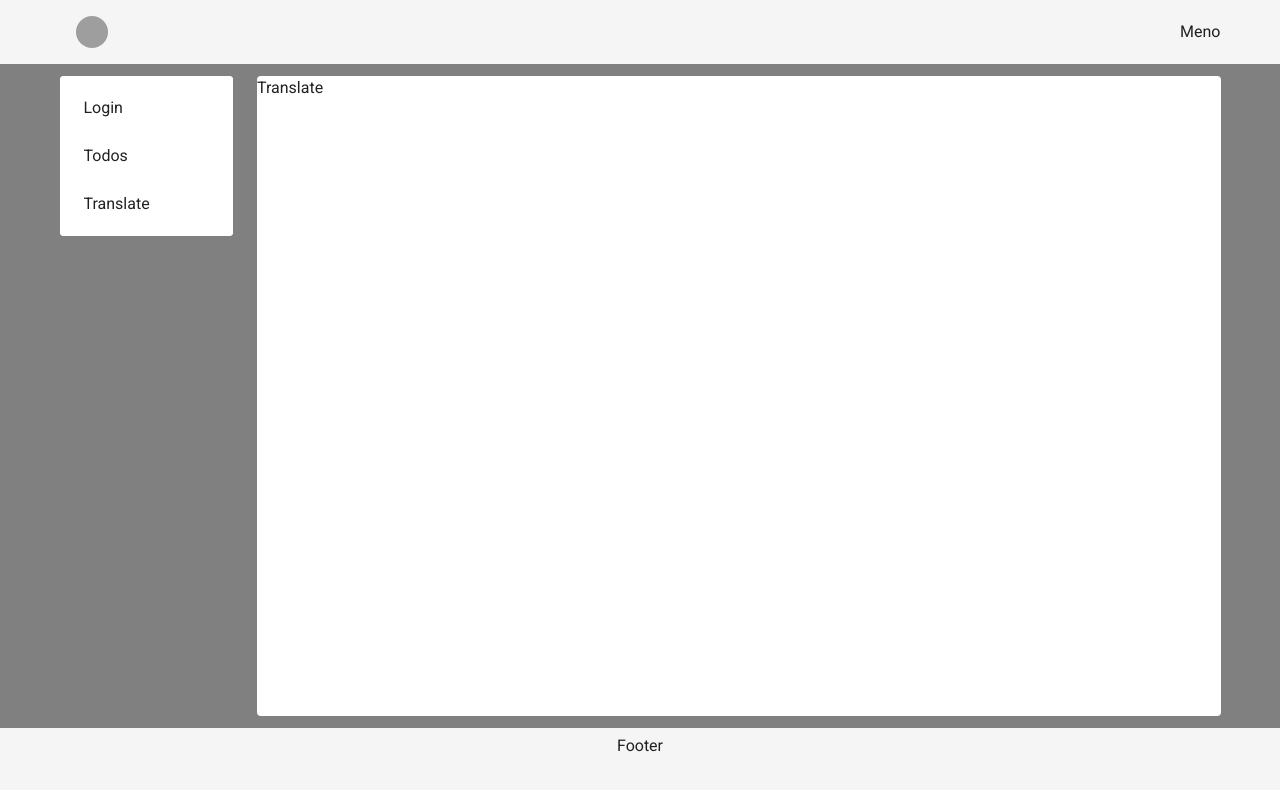
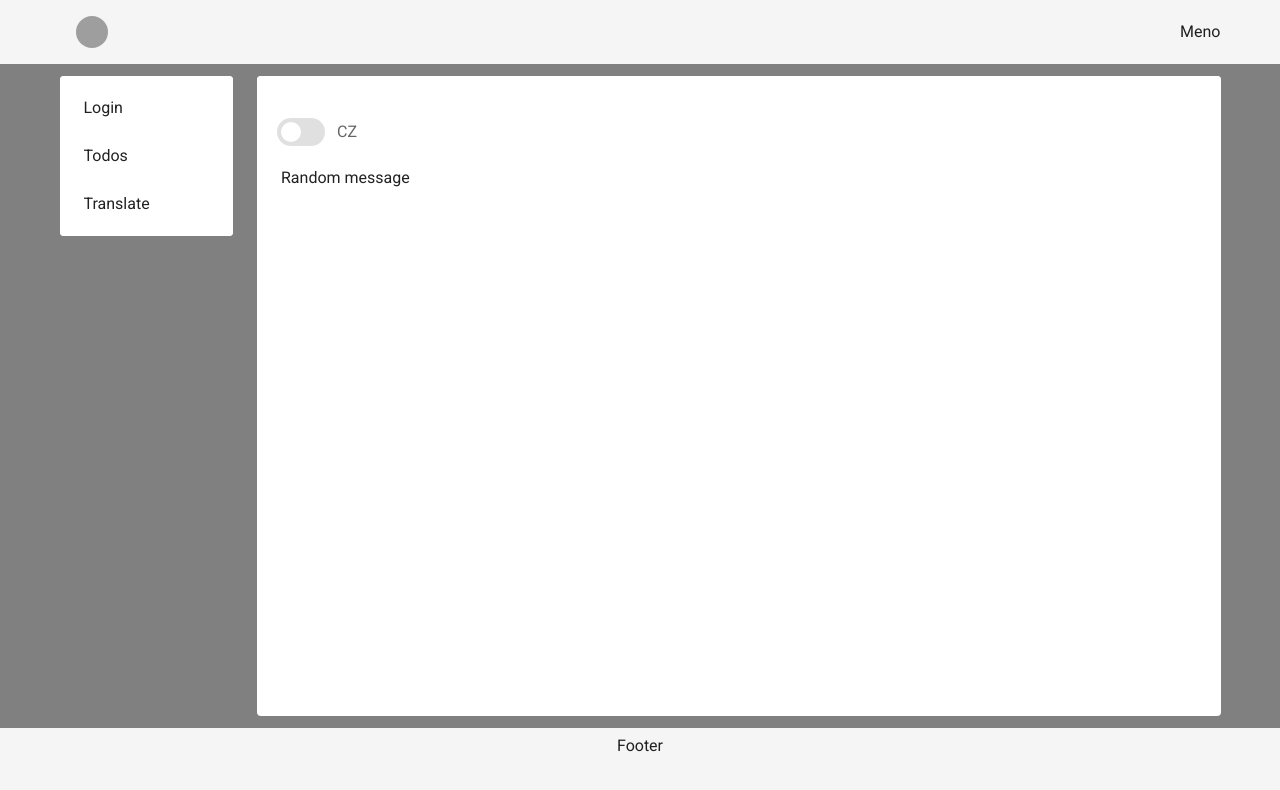
Before and after one commit to samodicer/TodoApp, a Vue app: page /translate in a window 1280 px wide. Shown: the top 790 px of the page. Built offline with nearby package versions, Linux system fonts and the light colour scheme; sample sign-in values are in the browser's storage.

Commit message:
Translation added
Added i18n for transalation

```diff
--- a/package.json
+++ b/package.json
@@ -5,12 +5,14 @@
   "scripts": {
     "serve": "vue-cli-service serve",
     "build": "vue-cli-service build",
-    "lint": "vue-cli-service lint"
+    "lint": "vue-cli-service lint",
+    "i18n:report": "vue-cli-service i18n:report --src \"./src/**/*.?(js|vue)\" --locales \"./src/locales/**/*.json\""
   },
   "dependencies": {
     "axios": "^1.3.4",
     "core-js": "^3.8.3",
     "vue": "^2.6.14",
+    "vue-i18n": "^8.26.3",
     "vue-router": "^3.5.1",
     "vuetify": "^2.6.0",
     "vuex": "^3.6.2"
@@ -27,6 +29,7 @@
     "eslint-plugin-vue": "^8.0.3",
     "sass": "^1.32.7",
     "sass-loader": "^12.0.0",
+    "vue-cli-plugin-i18n": "~2.3.1",
     "vue-cli-plugin-vuetify": "~2.5.8",
     "vue-template-compiler": "^2.6.14",
     "vuetify-loader": "^1.7.0"
--- /dev/null
+++ b/src/i18n.js
@@ -0,0 +1,27 @@
+import Vue from "vue";
+import VueI18n from "vue-i18n";
+
+Vue.use(VueI18n);
+
+function loadLocaleMessages() {
+  const locales = require.context(
+    "./locales",
+    true,
+    /[A-Za-z0-9-_,\s]+\.json$/i
+  );
+  const messages = {};
+  locales.keys().forEach((key) => {
+    const matched = key.match(/([A-Za-z0-9-_]+)\./i);
+    if (matched && matched.length > 1) {
+      const locale = matched[1];
+      messages[locale] = locales(key);
+    }
+  });
+  return messages;
+}
+
+export default new VueI18n({
+  locale: "en",
+  fallbackLocale: "en",
+  messages: loadLocaleMessages(),
+});
--- /dev/null
+++ b/src/locales/cz.json
@@ -0,0 +1,3 @@
+{
+  "message": "Nahodna veta"
+}
--- /dev/null
+++ b/src/locales/en.json
@@ -0,0 +1,3 @@
+{
+  "message": "Random message"
+}
--- a/src/main.js
+++ b/src/main.js
@@ -3,6 +3,7 @@ import App from "./App.vue";
 import router from "./router";
 import store from "./store";
 import vuetify from "./plugins/vuetify";
+import i18n from './i18n'
 
 Vue.config.productionTip = false;
 
@@ -22,5 +23,6 @@ new Vue({
   router,
   store,
   vuetify,
-  render: (h) => h(App),
+  i18n,
+  render: (h) => h(App)
 }).$mount("#app");
--- a/src/views/TranslateView.vue
+++ b/src/views/TranslateView.vue
@@ -1,9 +1,33 @@
 <template>
-  <p>Translate</p>
+  <v-card class="pa-6" flat>
+    <v-switch v-model="toggled" label="CZ" inset></v-switch>
+    <p>{{ $t("message") }}</p>
+  </v-card>
 </template>
 
 <script>
 export default {
   name: "TranslateView",
+  data() {
+    return {
+      toggled: false,
+    };
+  },
+  watch: {
+    toggled(newVal) {
+      if (newVal) {
+        this.$i18n.locale = "cz";
+      } else {
+        this.$i18n.locale = "en";
+      }
+    },
+  },
+  mounted() {
+    if (this.$i18n.locale == "en") {
+      this.toggled = false;
+    } else {
+      this.toggled = true;
+    }
+  },
 };
 </script>
--- a/vue.config.js
+++ b/vue.config.js
@@ -2,4 +2,14 @@ module.exports = {
   devServer: {
     proxy: "https://prodapi.juno.one",
   },
+
+  pluginOptions: {
+    i18n: {
+      locale: 'en',
+      fallbackLocale: 'en',
+      localeDir: 'locales',
+      enableInSFC: false,
+      enableBridge: false
+    }
+  }
 };
```
Also changed, not shown: 2 other files (tests, documents, lock files or other folders).
